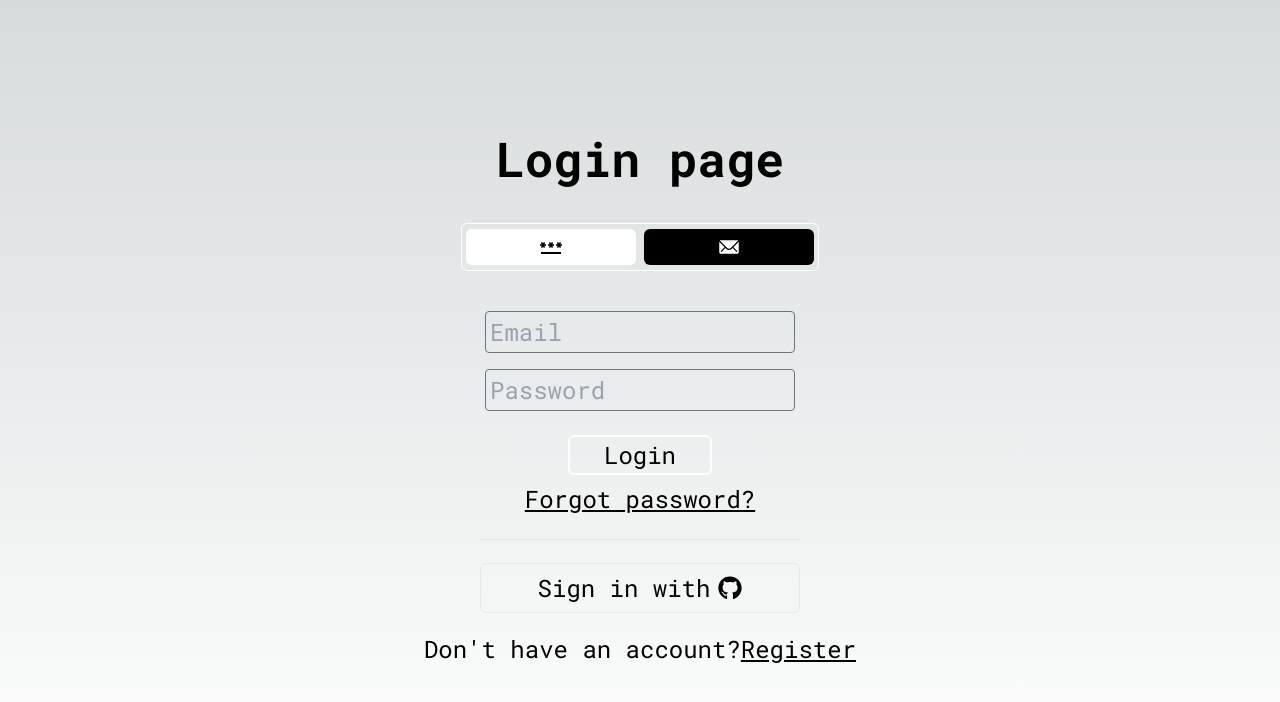
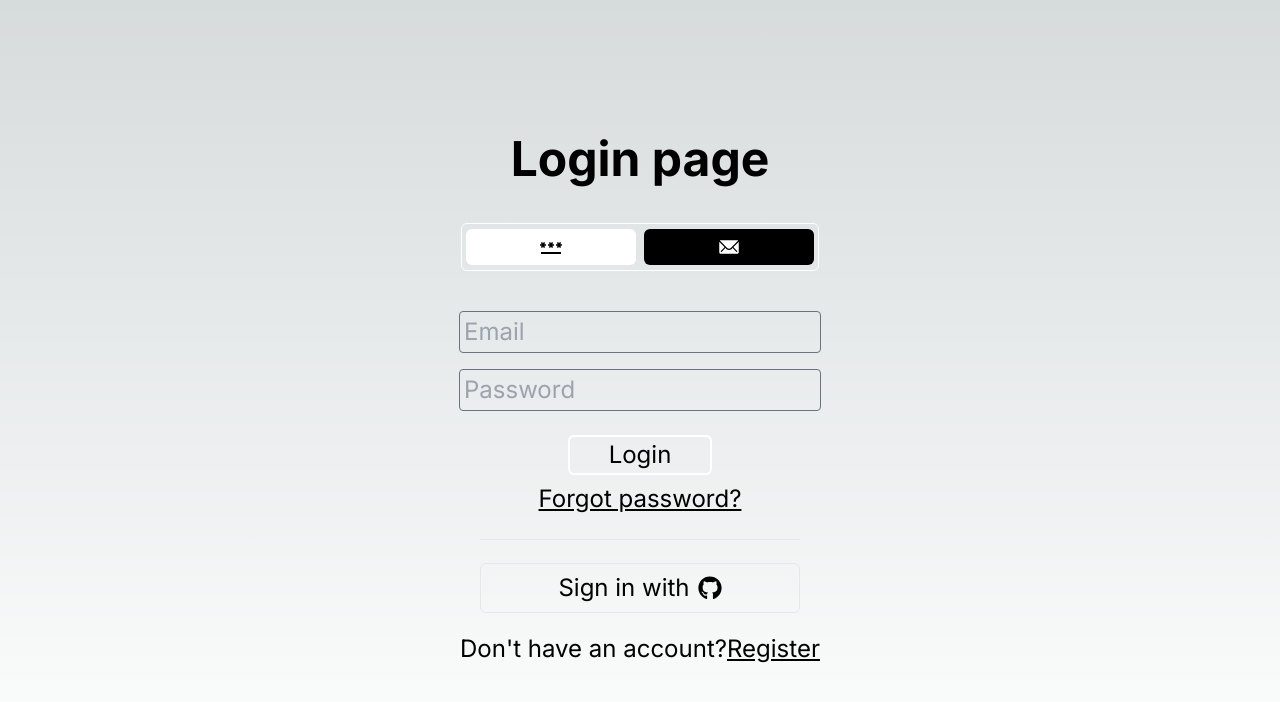
Before and after one commit to simpleitis/touch-type, a Next.js app: page /auth/login in a window 1280 px wide. Shown: the top 702 px of the page. Built offline with nearby package versions, Linux system fonts and the light colour scheme; no server answers.

Commit message:
fix text

```diff
--- a/app/layout.tsx
+++ b/app/layout.tsx
@@ -1,10 +1,10 @@
 import type { Metadata } from "next";
-import { Roboto_Mono } from "next/font/google";
+import { Inter } from "next/font/google";
 import "./globals.css";
 import { ToastContainer } from "react-toastify";
 import "react-toastify/dist/ReactToastify.css";
 
-const roboto = Roboto_Mono({subsets: ['latin']})
+const inter = Inter({ subsets: ["latin"], display: "swap" });
 
 export const metadata: Metadata = {
   title: "Create Next App",
@@ -18,7 +18,7 @@
 }>) {
   return (
     <html lang="en">
-      <body className={roboto.className}>
+      <body className={inter.className}>
         {children}
         <ToastContainer
           position="bottom-center"
```
